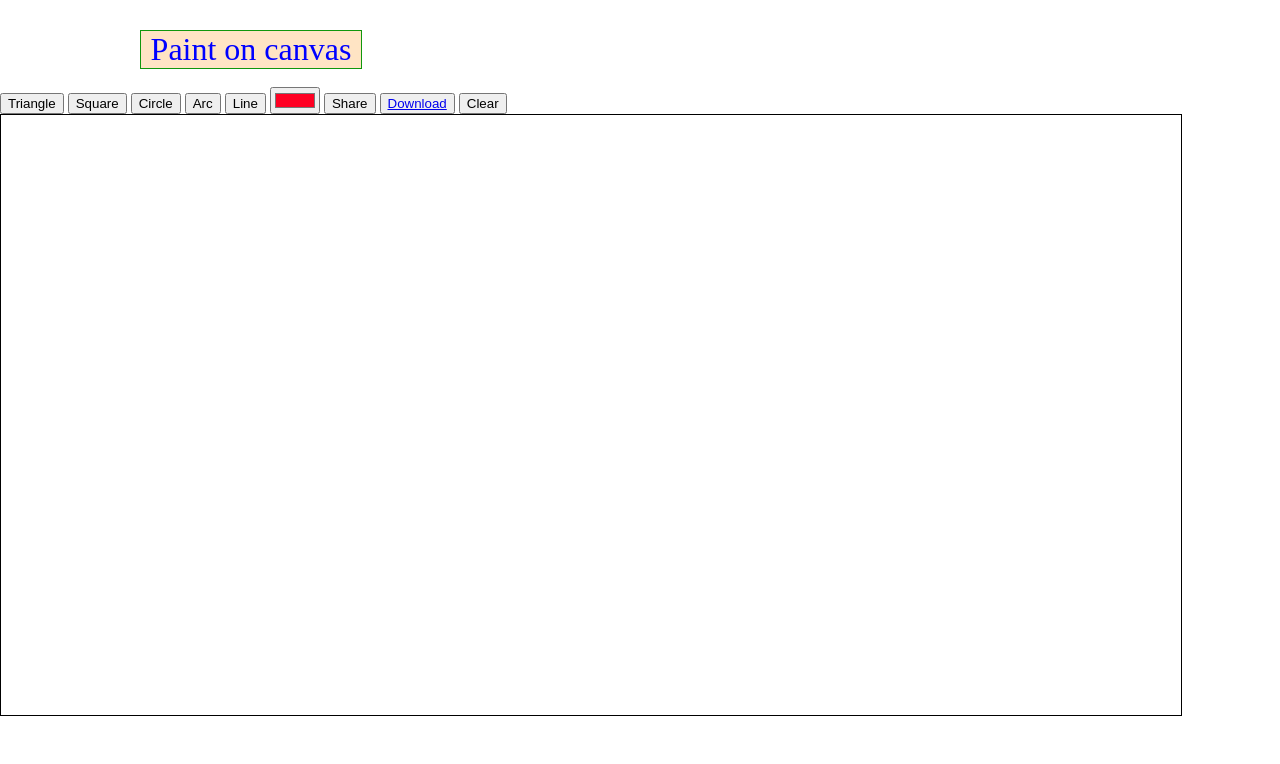
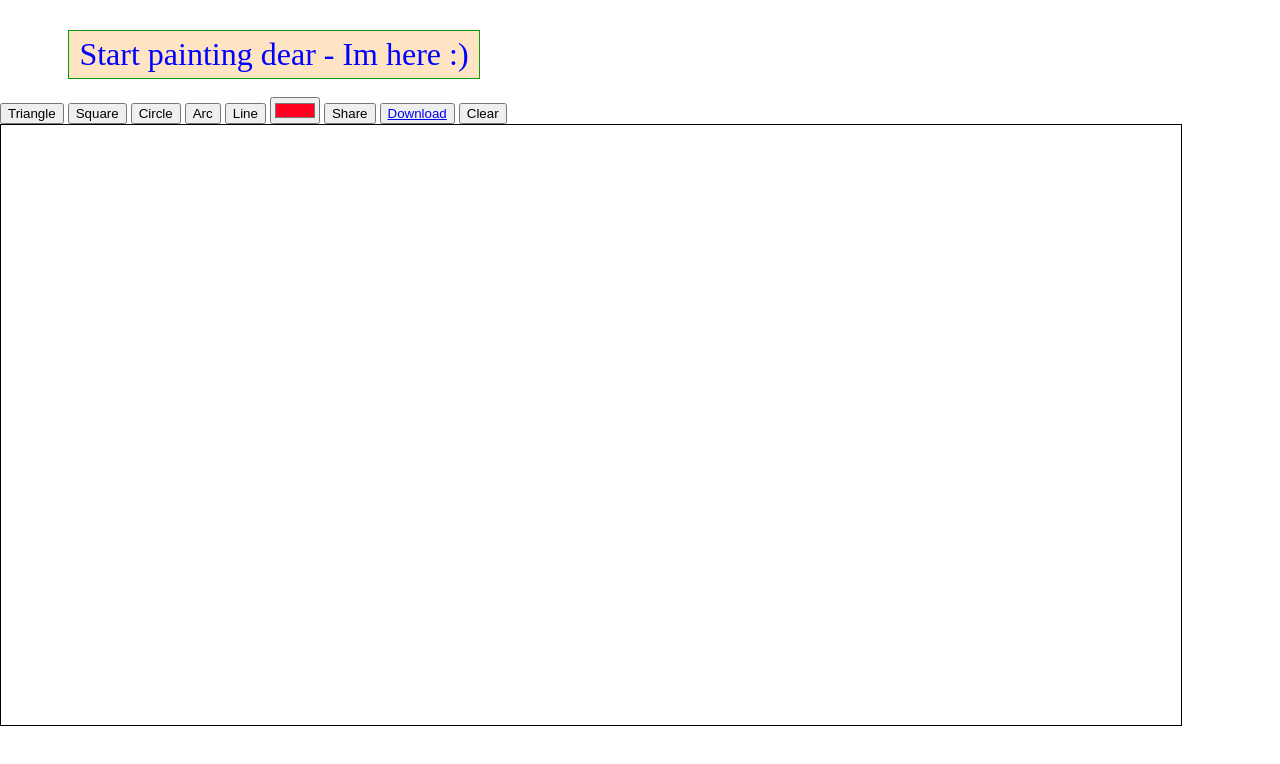
Before and after one commit to nivb52/canvas, a plain HTML site: page index.html in a window 1280 px wide. Drawn offline with Linux system fonts and the light colour scheme.

Commit message:
more title style

```diff
--- a/css/main.css
+++ b/css/main.css
@@ -97,9 +97,10 @@ h1 {
     border: 1px solid rgb(17, 151, 12);
     background-color: bisque;
     text-align: center;
-    width: 220px;
+    width: 400px;
     margin-top: 30px;
-    margin-left: 140px;
+    margin-left: 68px;
+    padding: 5px;
 }
 
 
--- a/index.html
+++ b/index.html
@@ -11,7 +11,7 @@
 
 <body onload="init()">
 
-    <h1> Paint on canvas </h1>
+    <h1> Start painting dear - Im here :) </h1>
     <br>
     <button onclick="changeEl('triangle')">Triangle</button>
     <button onclick="changeEl('square')">Square</button>
--- a/js/canvas-main.js
+++ b/js/canvas-main.js
@@ -1,5 +1,4 @@
 'use strict'
-console.log('Start painting dear - Im here :)')
 
 let canvas
 let ctx
```
